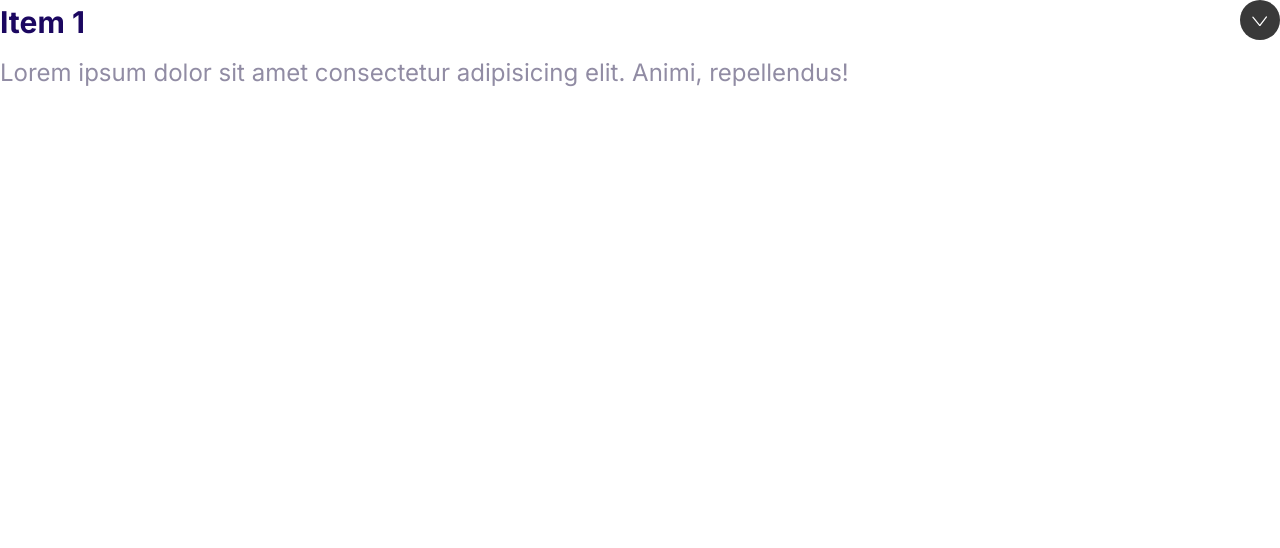
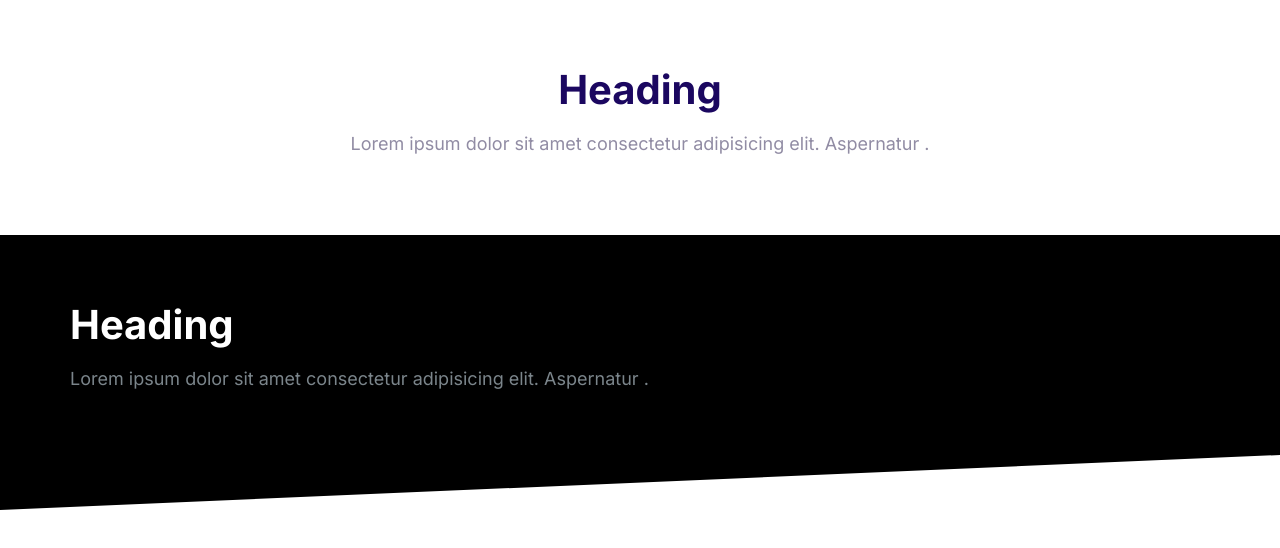
Before and after one commit to adilya2001/atrix, a plain HTML site: page index.html in a window 1280 px wide. Drawn offline with Linux system fonts and the light colour scheme.

Commit message:
blocks define

```diff
--- /dev/null
+++ b/css/components/block.html
@@ -0,0 +1,14 @@
+<section class="block container">
+  <header class="block__header">
+    <h2 class="block__heading">Heading</h2>
+    <p>Lorem ipsum dolor sit amet consectetur adipisicing elit. Aspernatur .</p>
+  </header>
+</section>
+<script src="js/main.js"></script>
+<section class="block block--dark block--skewed--left">
+  <div class="container">
+    <h2 class="block__heading">Heading</h2>
+    <p>Lorem ipsum dolor sit amet consectetur adipisicing elit. Aspernatur .</p>
+  </div>
+</section>
+<script src="js/main.js"></script>
--- a/css/styles.css
+++ b/css/styles.css
@@ -52,7 +52,7 @@ p {
   margin-top: 0;
 }
 
-@media screen and(min-width:1024px) {
+@media screen and (min-width:1024px) {
   body {
     font-size: 1.8rem;
   }
@@ -90,7 +90,7 @@ a {
   margin-left: 10px;
 }
 
-@media screen and(min-width:1024px) {
+@media screen and (min-width:1024px) {
   .link-arrow {
     font-size: 1.5rem;
   }
@@ -121,7 +121,7 @@ a {
   padding: 0.5rem 1.5rem;
 }
 
-@media screen and(min-width:1024px) {
+@media screen and (min-width:1024px) {
   .badge {
     font-size: 1.5rem;
   }
@@ -153,7 +153,7 @@ a {
   margin-bottom: 1rem;
 }
 
-@media screen and(min-width:1024px) {
+@media screen and (min-width:1024px) {
   .list--tick .list__item {
     padding-left: 0;
   }
@@ -260,7 +260,7 @@ padding-right: 6rem;
   display: inline-block;
 }
 
-@media screen and(min-width:1024px) {
+@media screen and (min-width:1024px) {
   .btn {
     font: size 1.5rem;
   }
@@ -297,7 +297,7 @@ padding-right: 6rem;
   margin: 4px;
 }
 
-@media screen and(min-width:1024px) {
+@media screen and (min-width:1024px) {
   .input {
     font-size: 1.5rem;
   }
@@ -374,7 +374,7 @@ top:-6px;
 right:5%
 }
 
-@media screen and(min-width:1024px) {
+@media screen and (min-width:1024px) {
   .plan__name {
     font-size: 1.4rem;
   }
@@ -443,7 +443,7 @@ font-style: normal;
   bottom: 10px;
 }
 
-@media screen and(min-width:1024px) {
+@media screen and (min-width:1024px) {
   .qoute{
     font-size: 2rem;
   }
@@ -583,3 +583,43 @@ transform:rotate(0);
   opacity: 1;
 
 }
+
+/* blocks */
+
+.block{
+--padding-vertical:6rem;
+padding: var(--padding-vertical) 2rem;
+
+
+}
+
+.block__header{
+  text-align: center;
+}
+
+.block__heading{
+  margin-top: 0;
+}
+
+.block--dark{
+  background: #000;
+  color: #7b858b;
+}
+
+.block--dark .block__heading{
+  color: #fff;
+}
+
+.block--skewed--right{
+  padding-bottom: calc(var(--padding-vertical) + 4rem);
+  clip-path: polygon(100% 0%, 0% 0%, 0% 80%, 100% 100%);
+}
+.block--skewed--left{
+  padding-bottom: calc(var(--padding-vertical) + 4rem);
+  clip-path: polygon(100% 0%, 0% 0%, 0% 100%, 100% 80%);
+}
+
+.container{
+  max-width: 1140px;
+  margin: 0 auto;
+}
--- a/index.html
+++ b/index.html
@@ -14,18 +14,23 @@
     />
   </head>
   <body>
-    <div class="collapsible collapsible--expanded">
-      <header class="collapsible__header">
-        <h2 class="collapsible__heading">Item 1</h2>
-        <svg class="icon icon--white collapsible__chevron">
-          <use xlink:href="css/images/sprite.svg#chevron"></use>
-        </svg>
+    <section class="block container">
+      <header class="block__header">
+        <h2 class="block__heading">Heading</h2>
+        <p>
+          Lorem ipsum dolor sit amet consectetur adipisicing elit. Aspernatur .
+        </p>
       </header>
-      <div class="collapsible__content">
-        Lorem ipsum dolor sit amet consectetur adipisicing elit. Animi,
-        repellendus!
+    </section>
+    <script src="js/main.js"></script>
+    <section class="block block--dark block--skewed--left">
+      <div class="container">
+        <h2 class="block__heading">Heading</h2>
+        <p>
+          Lorem ipsum dolor sit amet consectetur adipisicing elit. Aspernatur .
+        </p>
       </div>
-    </div>
+    </section>
     <script src="js/main.js"></script>
   </body>
 </html>
```
